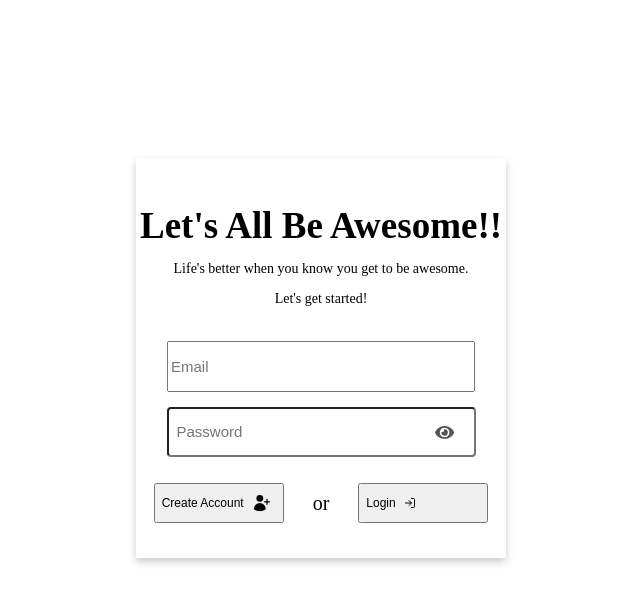
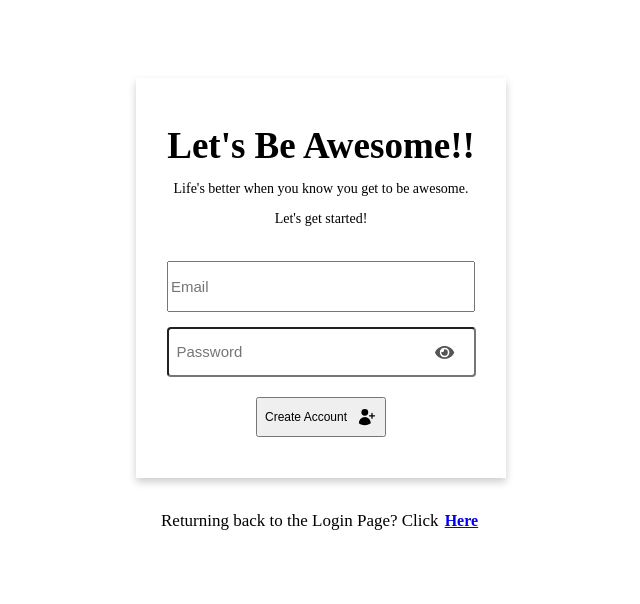
Before and after one commit to sokuenryan/authpass, a React (Vite) app: page /register in a window 1280 px wide. Shown: the top 604 px of the page, without its empty margins (319-959 px from the left). Built offline with nearby package versions, Linux system fonts and the light colour scheme; no server answers.

Commit message:
modified the css styling, removed the login button from register.jsx file and replaced it with the same feature style as login.jsx with a link. Created a 'page-switch.css' file that handles the styling of the page-switching link.

```diff
--- a/src/pages/Login.jsx
+++ b/src/pages/Login.jsx
@@ -71,7 +71,7 @@ const Login = () => {
                     </div>
                     {error && <p className="error-message">{error}</p>}
                 </form>
-                <div className="login-switch">
+                <div className="page-switch">
                     <p>Want to join the <span>Awesomeness</span>?</p>
                     <Link to="/register">
                         <h6>Create Account</h6>
--- a/src/pages/Register.jsx
+++ b/src/pages/Register.jsx
@@ -1,9 +1,8 @@
 import { useState } from "react";
-import { useNavigate } from "react-router-dom";
+import { useNavigate, Link } from "react-router-dom";
 import { UserPlusIcon } from "@heroicons/react/24/solid";
 import { createUserWithEmailAndPassword } from "firebase/auth";
 import { auth } from "../firebase/firebase-config";
-import { LuLogIn } from "react-icons/lu";
 import { FaEye, FaEyeSlash } from "react-icons/fa";
 
 const Register = () => {
@@ -27,16 +26,12 @@ const Register = () => {
         }
     };
 
-    const handleLoginRedirect = () => {
-        navigate("/");
-    };
-
     return (
         <div className="register">
             <div className="register-content">
                 <div className="register-title">
                     <div className="register-title--content">
-                        <h2>Let's All Be Awesome!!</h2>
+                        <h2>Let's Be Awesome!!</h2>
                         <p>Life's better when you know you get to be awesome.</p>
                         <p>Let's get started!</p>
                     </div>
@@ -75,16 +70,15 @@ const Register = () => {
                             <span>Create Account</span>
                             <UserPlusIcon width={20} />
                         </button>
-
-                        <p> or </p>
-
-                        <button type="button" className="btn btn--dark" onClick={handleLoginRedirect}>
-                            <span>Login</span>
-                            <LuLogIn />
-                        </button>
                         {error && <p className="error-message">{error}</p>}
                     </div>
                 </form>
+                <div className="page-switch">
+                    <p>Returning back to the Login Page? <span>Click</span></p>
+                    <Link to="/">
+                        <h6>Here</h6>
+                    </Link>
+                </div>
             </div>
         </div>
     );
--- a/src/styles/login.css
+++ b/src/styles/login.css
@@ -12,8 +12,8 @@
     box-shadow: 0 4px 8px rgba(0, 0, 0, 0.2);
     margin-bottom: 29px;
     width: 370px;
-    height: 444px;
-    margin-top: 100px;
+    height: 432px;
+    margin-top: 20px;
   }
 
   .login-title {
@@ -73,26 +73,6 @@
     font-size: 12px;
   }
 
-  .login-switch {
-    display: flex;
-    align-items: center;
-    gap: 10px;
-    margin-top: 38px;
-    margin-left: 25px;
-  }
-
-  .login-switch p {
-    font-size: 17px;
-  }
-
-  .login-switch span {
-    color: hsl(var(--accent))
-  }
-
-  .login-switch h6 {
-    font-size: 14px;
-  }
-
   /* Password styles */
   .password-input-wrapper {
     position: relative;
--- a/src/styles/main.scss
+++ b/src/styles/main.scss
@@ -1,3 +1,4 @@
 @import './register.css';
 @import './login.css';
 @import './nav.css';
+@import './page-switch';
--- /dev/null
+++ b/src/styles/page-switch.css
@@ -0,0 +1,19 @@
+.page-switch {
+    display: flex;
+    align-items: center;
+    gap: 6px;
+    margin-top: 38px;
+    margin-left: 25px;
+  }
+
+  .page-switch p {
+    font-size: 17px;
+  }
+
+  .page-switch span {
+    color: hsl(var(--accent))
+  }
+
+  .page-switch h6 {
+    font-size: 16px;
+  }
--- a/src/styles/register.css
+++ b/src/styles/register.css
@@ -13,7 +13,7 @@
     margin-bottom: 29px;
     width: 370px;
     height: 400px;
-    margin-top: 100px;
+    margin-top: 20px;
   }
 
   .register-title {
@@ -57,19 +57,21 @@
   }
 
   .register-form p {
-    margin: 15px;
+    margin: 2px;
     font-size: 20px;
   }
 
   .register-btns {
     display: flex;
+    flex-direction: column;
     width: 100%;
     justify-content: center;
-    gap: 14px;
     align-items: center;
   }
 
   .register-btns button {
+    display: flex;
+    justify-content: space-around;
     height: 40px;
     width: 130px;
     font-size: 12px;
```
